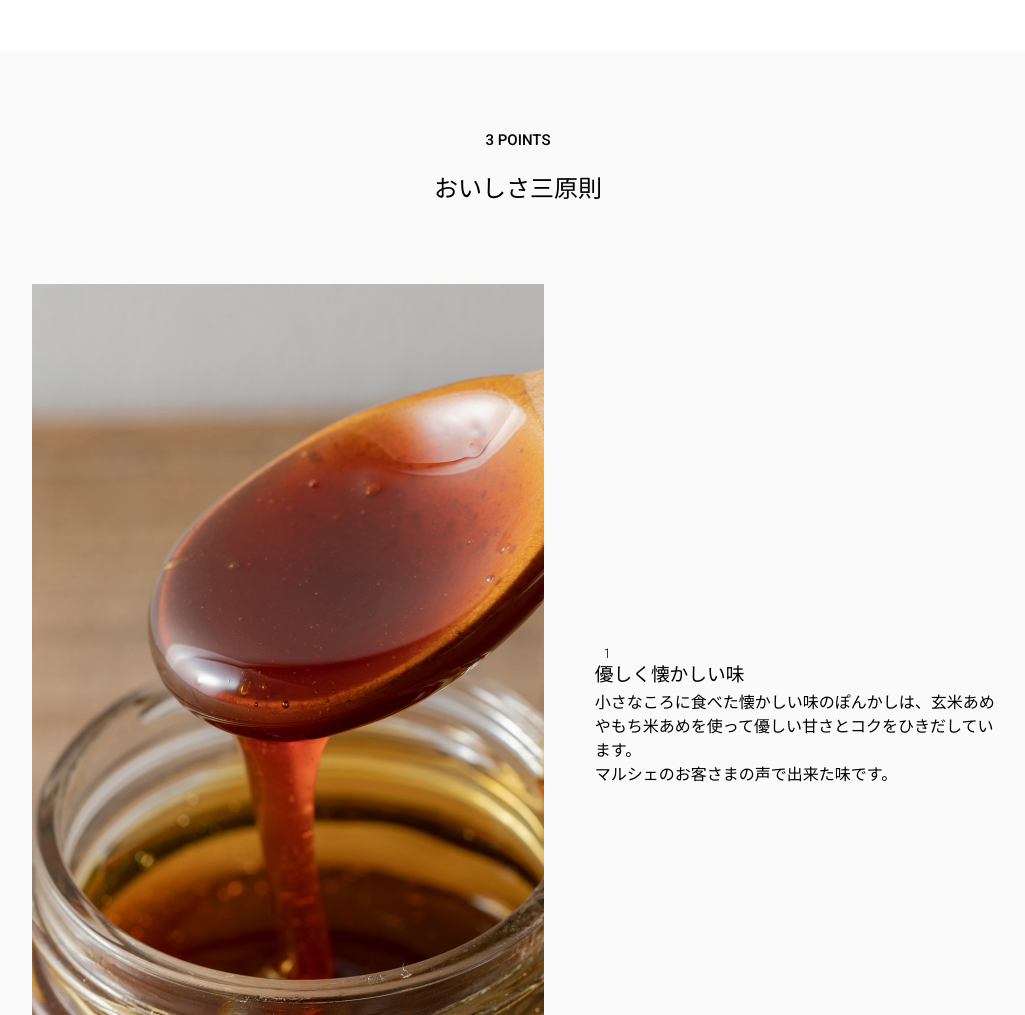
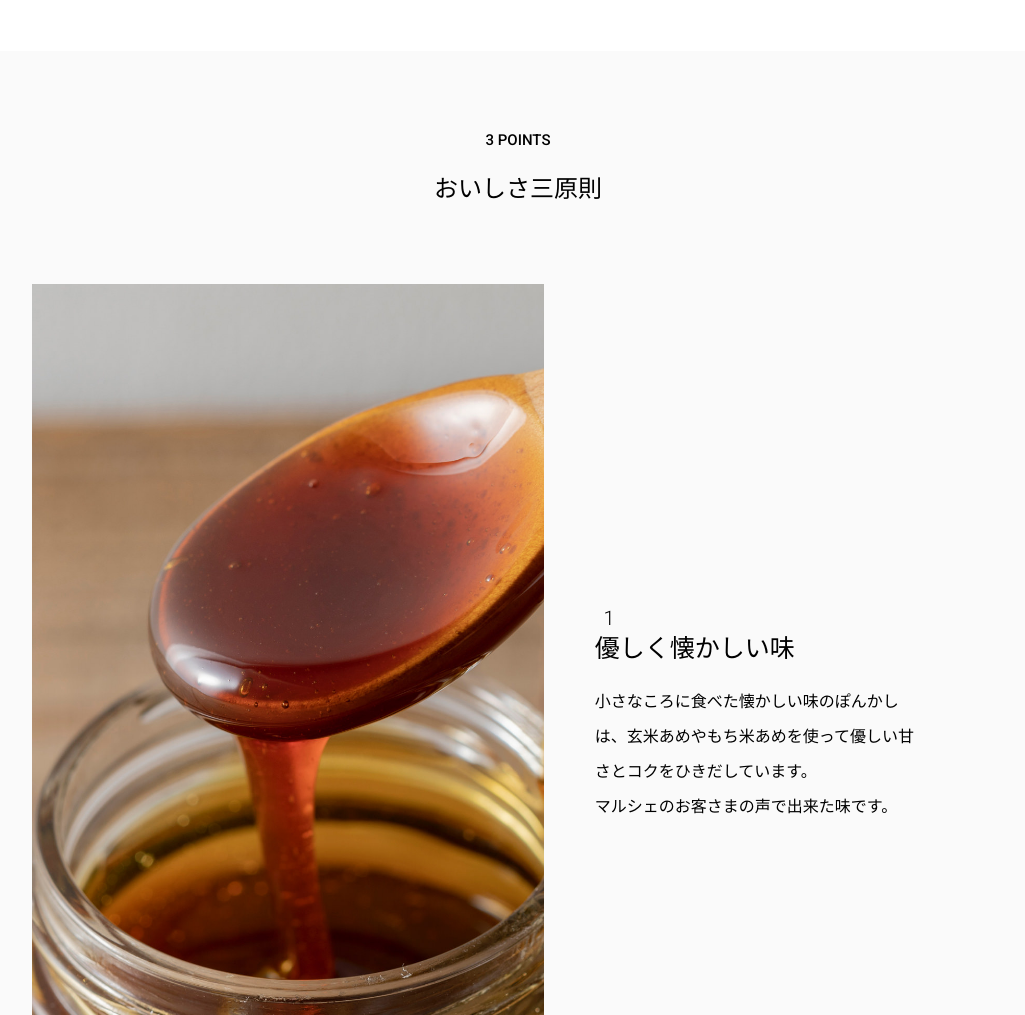
Before and after one commit to katelove/ureshinoHonoka, a plain HTML site: page index.html in a window 1280 px wide. Shown: the top 1015 px of the page, without its empty margins (122-1147 px from the left). Drawn offline with Linux system fonts and the light colour scheme.

Commit message:
fix sec5 word

```diff
--- a/index.html
+++ b/index.html
@@ -177,10 +177,10 @@
             </div>
         </div>
     </section>
-    <!-- <section class="sec6">
-        <h1>section6</h1>
+    <section class="sec6">
+
     </section>
-    <section class="sec7">
+    <!-- <section class="sec7">
         <h1>section7</h1>
     </section>
     <section class="sec8">
--- a/scss/index.scss
+++ b/scss/index.scss
@@ -481,6 +481,22 @@ section {
             }
         }
     }
+    .sec5{
+        .sec5-word{
+            h5{
+                font-size: 20px;
+            }
+            h3{
+                font-size: 25px;
+                margin-bottom: 1rem;
+            }
+            p{
+                font-weight: 500;
+                line-height: 2.2;
+                padding-right: 5rem;
+            }
+        }
+    }
 }
 
 @media (min-width:1440px) {
@@ -509,6 +525,7 @@ section {
             }
         }
     }
+
 }
 
 //============================== footer =======================================
```
Also changed, not shown: dist/style/index.min.css, style/index.css, 2 other files.
